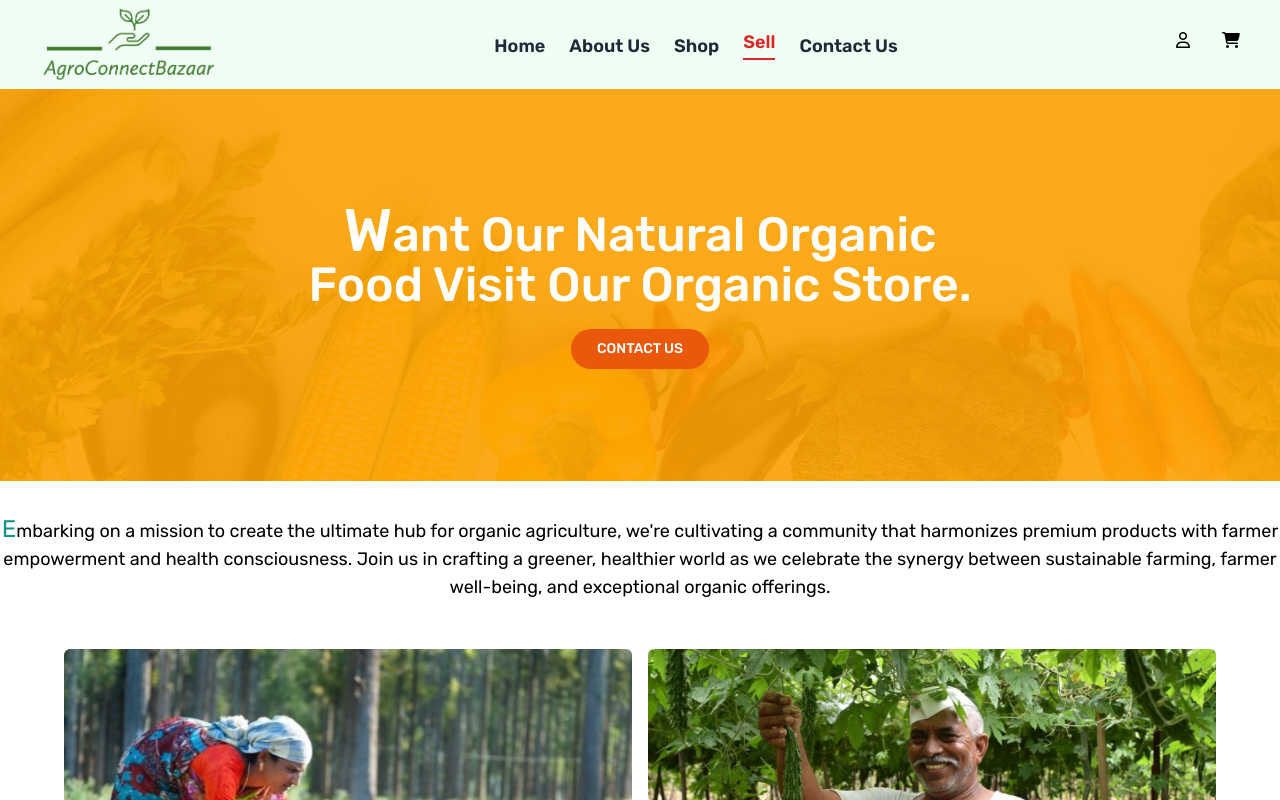
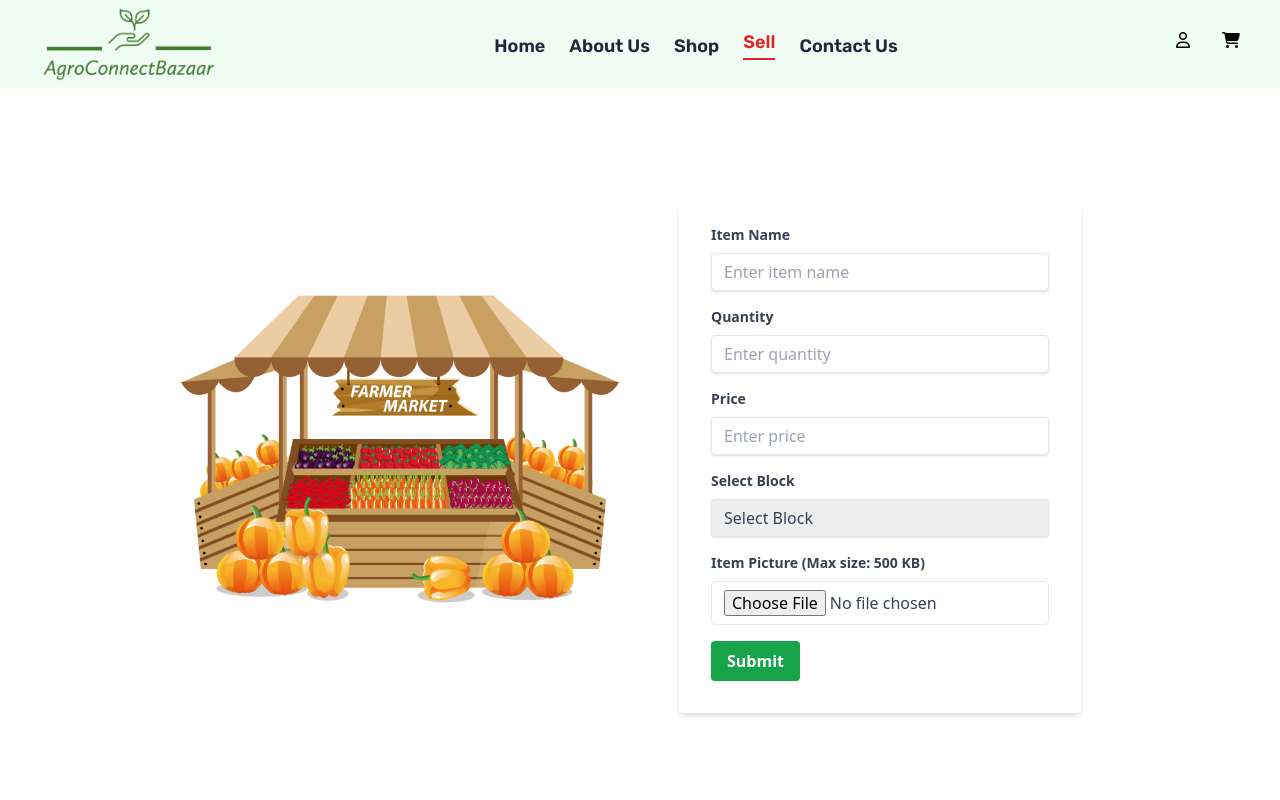
Before and after one commit to subhadip-kundu/CropCompass-farmersOwnEcommerce, a React (Vite) app: page /sell in a window 1280 px wide. Shown: the top 800 px of the page. Built offline with nearby package versions, Linux system fonts and the light colour scheme.

Commit message:
Changing footer component

```diff
--- a/src/App.jsx
+++ b/src/App.jsx
@@ -2,7 +2,7 @@ import './App.css'
 import React from 'react'
 import { Outlet } from 'react-router-dom';
 import Navbar from './Components/HomeComponent/Navbar/Navbar';
-import Footer from './Components/HomeComponent/Footer/Footer';
+import Copyright from './Components/HomeComponent/Footer/Copyright';
 
 
 function App() {
@@ -10,7 +10,7 @@ function App() {
     <>
       <Navbar />
       <Outlet />
-      <Footer />
+      <Copyright />
     </>
   )
 }
--- a/src/Components/AboutUsComponent/TopSection/TopSection.jsx
+++ b/src/Components/AboutUsComponent/TopSection/TopSection.jsx
@@ -1,4 +1,5 @@
 import React from 'react'
+import { Link } from 'react-router-dom';
 
 function TopSection() {
   return (
@@ -7,7 +8,7 @@ function TopSection() {
         <h1 className='text-5xl text-white  first-letter:text-6xl'>
           Want Our Natural Organic <br /> Food Visit Our Organic Store.
         </h1>
-        <button className="bg-orange-600 text-white rounded-3xl pl-6 pr-6 p-2 text-sm w-fit h-fit  justify-center flex items-center  hover:text-orange-600 hover:border-2 hover:border-orange-600 hover:bg-white box-border border-2 border-transparent">CONTACT US</button>
+        <button className="bg-orange-600 text-white rounded-3xl pl-6 pr-6 p-2 text-sm w-fit h-fit  justify-center flex items-center  hover:text-orange-600 hover:border-2 hover:border-orange-600 hover:bg-white box-border border-2 border-transparent"><Link to={'/contact-us'}>CONTACT US</Link></button>
       </div>
     </>
   )
--- a/src/Components/HomeComponent/Footer/Footer.jsx
+++ b/src/Components/HomeComponent/Footer/Footer.jsx
@@ -2,7 +2,7 @@ import React from 'react'
 
 function Footer() {
     return (
-        <footer className="bg-white text-green-900 p-8 font-Rubik text-center">
+        <footer className="bg-white text-green-900 p-6 font-Rubik text-center">
             <div className="container mx-auto grid grid-cols-1 md:grid-cols-2 lg:grid-cols-4 gap-8 shadow-sm pr-10 pl-10 p-4">
                 {/* Quick Links */}
                 <div className="mb-6  flex flex-col items-end text-left">
@@ -84,10 +84,6 @@ function Footer() {
                 </div>
             </div>
 
-            {/* Copyright */}
-            <div className="mt-8 text-center ">
-                <p className="text-violet-900 font-semibold">&copy; 2023 <span className='text-orange-600'>AgroConnectBazaar</span> . All rights reserved.</p>
-            </div>
         </footer>
     )
 }
--- a/src/Components/HomeComponent/ServicesCard/ServicesCard.jsx
+++ b/src/Components/HomeComponent/ServicesCard/ServicesCard.jsx
@@ -6,6 +6,7 @@ import OrganicFood from '../../../assets/OrganicFood.png'
 import Slider from "react-slick";
 import "slick-carousel/slick/slick.css";
 import "slick-carousel/slick/slick-theme.css";
+import Footer from '../Footer/Footer';
 
 function ServicesCard() {
   const settings = {
@@ -16,6 +17,7 @@ function ServicesCard() {
     slidesToScroll: 1
   };
   return (
+    <>
       <div className="w-full pt-14 pb-32 bg-slider-background-image flex">
         <div className='w-3/4 m-auto'>
           <div className="mt-20 test ">
@@ -38,6 +40,8 @@ function ServicesCard() {
           </div>
         </div>
       </div>
+      <Footer />
+    </>
   )
 }
 
--- a/src/Components/HomeComponent/SliderCard/SliderCard.jsx
+++ b/src/Components/HomeComponent/SliderCard/SliderCard.jsx
@@ -1,4 +1,5 @@
 import React from 'react'
+import { Link } from 'react-router-dom';
 
 
 function SliderCard(props) {
@@ -8,7 +9,7 @@ function SliderCard(props) {
                 <div className="flex flex-col gap-8">
                     <p className='text-xl font-Rubik font-bold text-cyan-800'>EXTRA 50% OFF ON ALL PRODUCTS</p>
                     <h1 className='text-5xl font-Rubik text-green-700'>Building Your health <br /> Eating Organic</h1>
-                    <button className='rounded-full bg-slate-300 w-fit p-1 pr-4 pl-4 font-bold border-2 shadow-2xl hover:bg-white hover:border-2 hover:border-gray-400 hover:text-green-800'>BUY NOW</button>
+                    <button className='rounded-full bg-slate-300 w-fit p-1 pr-4 pl-4 font-bold border-2 shadow-2xl hover:bg-white hover:border-2 hover:border-gray-400 hover:text-green-800'><Link to={'/shop'}>BUY NOW</Link></button>
                 </div>
                 <div>
                     <img className='max-h-96' src={props.src} alt="vegitableImage" />
--- /dev/null
+++ b/src/Components/SellComponent/FarmarInputForm.jsx
@@ -0,0 +1,175 @@
+import React, { useState } from "react";
+import farmarImage from "../../assets/InputForrmFarmerMarket.png";
+
+const FarmerInputForm = () => {
+    const [itemName, setItemName] = useState("");
+    const [quantity, setQuantity] = useState("");
+    const [price, setPrice] = useState("");
+    const [image, setImage] = useState(null);
+    const [block, setBlock] = useState("");
+    const [errorMessage, setErrorMessage] = useState("");
+
+    const handleSubmit = (e) => {
+        e.preventDefault();
+        if (!image) {
+            setErrorMessage("Please select an image.");
+            return;
+        }
+
+        // Here you can handle the form submission, for example, by sending the data to a backend API
+        console.log("Item Name:", itemName);
+        console.log("Quantity:", quantity);
+        console.log("Price:", price);
+        console.log("Block:", block);
+        console.log("Image:", image);
+        // You can reset the form fields after submission if needed
+        setItemName("");
+        setQuantity("");
+        setPrice("");
+        setImage(null);
+        setBlock("");
+        setErrorMessage("");
+    };
+
+    const handleImageChange = (e) => {
+        const selectedImage = e.target.files[0];
+        if (selectedImage && selectedImage.size > 500 * 1024) {
+            setErrorMessage("File size exceeds 500 KB limit.");
+        } else {
+            setImage(selectedImage);
+            setErrorMessage("");
+        }
+    };
+
+    return (
+        <div className="flex w-full flex-col md:flex-row items-center justify-center">
+            <div className="w-1/2">
+                <img src={farmarImage} alt="" />
+            </div>
+            <div className="max-w-md mx-auto mt-8">
+                <form
+                    onSubmit={handleSubmit}
+                    className="bg-white shadow-md rounded px-8 pt-6 pb-8 mb-4"
+                >
+                    <div className="mb-4">
+                        <label
+                            className="block text-gray-700 text-sm font-bold mb-2"
+                            htmlFor="item-name"
+                        >
+                            Item Name
+                        </label>
+                        <input
+                            className="shadow appearance-none border rounded w-full py-2 px-3 text-gray-700 leading-tight focus:outline-none focus:shadow-outline"
+                            id="item-name"
+                            type="text"
+                            placeholder="Enter item name"
+                            value={itemName}
+                            onChange={(e) => setItemName(e.target.value)}
+                            required
+                        />
+                    </div>
+                    <div className="mb-4">
+                        <label
+                            className="block text-gray-700 text-sm font-bold mb-2"
+                            htmlFor="quantity"
+                        >
+                            Quantity
+                        </label>
+                        <input
+                            className="shadow appearance-none border rounded w-full py-2 px-3 text-gray-700 leading-tight focus:outline-none focus:shadow-outline"
+                            id="quantity"
+                            type="number"
+                            placeholder="Enter quantity"
+                            value={quantity}
+                            onChange={(e) => setQuantity(e.target.value)}
+                            required
+                        />
+                    </div>
+                    <div className="mb-4">
+                        <label
+                            className="block text-gray-700 text-sm font-bold mb-2"
+                            htmlFor="price"
+                        >
+                            Price
+                        </label>
+                        <input
+                            className="shadow appearance-none border rounded w-full py-2 px-3 text-gray-700 leading-tight focus:outline-none focus:shadow-outline"
+                            id="price"
+                            type="number"
+                            placeholder="Enter price"
+                            value={price}
+                            onChange={(e) => setPrice(e.target.value)}
+                            required
+                        />
+                    </div>
+                    <div className="mb-4">
+                        <label
+                            className="block text-gray-700 text-sm font-bold mb-2"
+                            htmlFor="block"
+                        >
+                            Select Block
+                        </label>
+                        <select
+                            className="shadow appearance-none border rounded w-full py-2 px-3 text-gray-700 leading-tight focus:outline-none focus:shadow-outline"
+                            value={block}
+                            onChange={(e) => setBlock(e.target.value)}
+                            required
+                        >
+                            <option value="">Select Block</option>
+                            <option value="Bankura I">Bankura I</option>
+                            <option value="Bankura II">Bankura II</option>
+                            <option value="Barjora">Barjora</option>
+                            <option value="Chhatna">Chhatna</option>
+                            <option value="Gangajalghati">Gangajalghati</option>
+                            <option value="Mejia">Mejia</option>
+                            <option value="Onda">Onda</option>
+                            <option value="Saltora">Saltora</option>
+                            <option value="Khatra">Khatra</option>
+                            <option value="Indpur">Indpur</option>
+                            <option value="Hirbandh">Hirbandh</option>
+                            <option value="Ranibandh">Ranibandh</option>
+                            <option value="Raipur">Raipur</option>
+                            <option value="Sarenga">Sarenga</option>
+                            <option value="Simlapal">Simlapal</option>
+                            <option value="Taldangra">Taldangra</option>
+                            <option value="Bishnupur">Bishnupur</option>
+                            <option value="Indas">Indas</option>
+                            <option value="Joypur">Joypur</option>
+                            <option value="Patrasayer">Patrasayer</option>
+                            <option value="Kotulpur">Kotulpur</option>
+                            <option value="Sonamukhi">Sonamukhi</option>
+                        </select>
+
+                    </div>
+                    <div className="mb-4">
+                        <label
+                            className="block text-gray-700 text-sm font-bold mb-2"
+                            htmlFor="image"
+                        >
+                            Item Picture (Max size: 500 KB)
+                        </label>
+                        <input
+                            type="file"
+                            accept="image/*"
+                            onChange={handleImageChange}
+                            className="appearance-none border rounded w-full py-2 px-3 text-gray-700 leading-tight focus:outline-none focus:shadow-outline"
+                        />
+                        {errorMessage && (
+                            <p className="text-red-500 text-xs italic">{errorMessage}</p>
+                        )}
+                    </div>
+                    <div className="flex items-center justify-between">
+                        <button
+                            className="bg-green-600 hover:bg-green-700 text-white font-bold py-2 px-4 rounded focus:outline-none focus:shadow-outline"
+                            type="submit"
+                        >
+                            Submit
+                        </button>
+                    </div>
+                </form>
+            </div>
+        </div>
+    );
+};
+
+export default FarmerInputForm;
--- a/src/Components/SellComponent/Sell.jsx
+++ b/src/Components/SellComponent/Sell.jsx
@@ -1,8 +1,11 @@
 import React from 'react'
+import FarmerInputForm from './FarmarInputForm';
 
 function Sell() {
     return (
-        <div>Sell</div>
+        <div className='min-h-[90vh] flex justify-center items-center w-[75%] mx-auto'>
+            <FarmerInputForm />
+        </div>
     )
 }
 
--- a/src/main.jsx
+++ b/src/main.jsx
@@ -5,6 +5,7 @@ import './index.css'
 import { Route, RouterProvider, createBrowserRouter, createRoutesFromElements } from 'react-router-dom'
 import Home from './Components/HomeComponent/Home/Home.jsx'
 import AboutUs from './Components/AboutUsComponent/AboutUs/AboutUs.jsx'
+import Sell from './Components/SellComponent/Sell.jsx'
 
 
 
@@ -14,7 +15,7 @@ const router = createBrowserRouter(
       <Route path='' element={<Home />}/>
       <Route path='about-us' element={<AboutUs/>}/>
       <Route path='shop' element={<AboutUs/>}/>
-      <Route path='sell' element={<AboutUs/>}/>
+      <Route path='sell' element={<Sell/>}/>
       <Route path='contact-us' element={<AboutUs/>}/>
     </Route>
   )
```
Also changed, not shown: src/Components/HomeComponent/Footer/Copyright.jsx (added, +10 -0 lines), src/assets/InputForrmFarmerMarket.png (added). Lines whose indentation alone changed are shown as unchanged.
